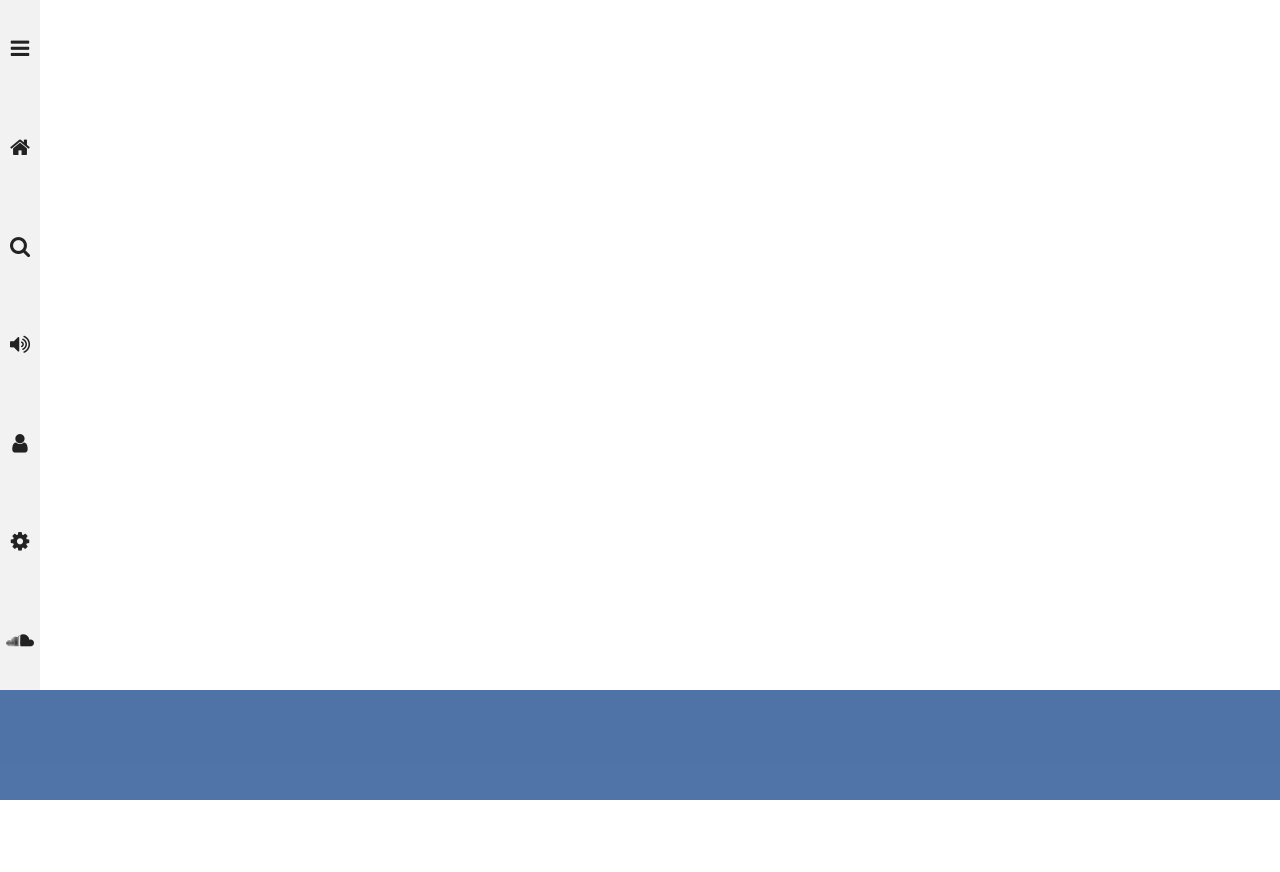
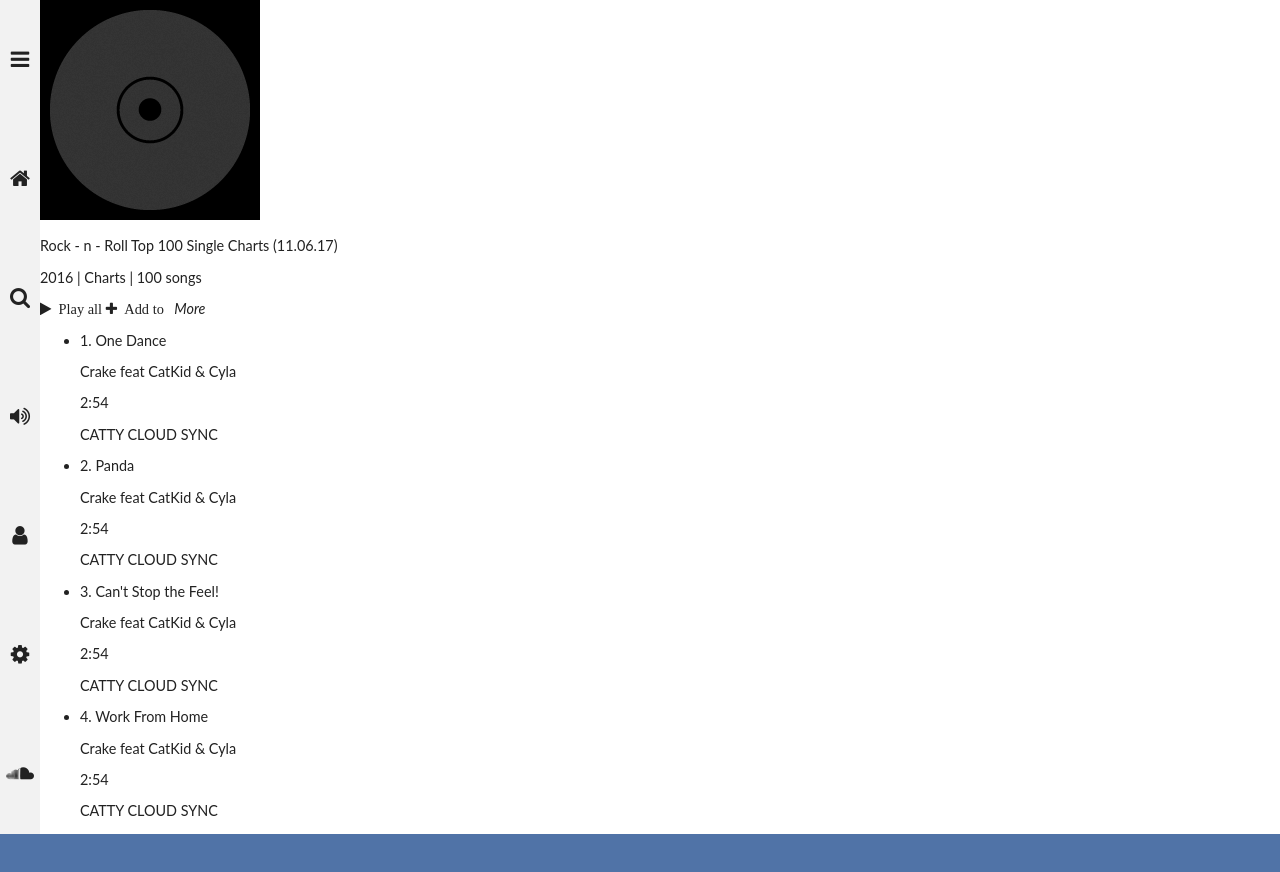
Before and after one commit to kevcoder/responsiveMusicApp, a plain HTML site: page index.html in a window 1280 px wide. Before the commit the page ends 800 px from the top, so only its background shows below. Drawn offline with Linux system fonts and the light colour scheme.

Commit message:
main content markup added

```diff
--- a/index.html
+++ b/index.html
@@ -20,8 +20,49 @@
 			<i class="fa fa-soundcloud"></i>
 		</aside>
 		<!-- Main section  -->
-		<section>
+		<section class="content">
+			<div class="music-head">
+				<!-- Album art -->
+				<img src="img/albumArt.png">
+			</div>
 
+			<!-- Album Details -->
+			<div>
+				<p>Rock - n - Roll Top 100 Single Charts (11.06.17)</p>
+				<p>2016 | Charts | 100 songs</p>
+			</div>
+			<!-- Music Controls -->
+			<div>
+				<i class="fa fa-play">&nbsp; Play all</i>
+				<i class="fa fa-plus">&nbsp; Add to</i>
+				<i class=”fa fa-ellipsish”>&nbsp; More</i>
+			</div>
+			<ul class="music-list">
+				<li>
+					<p>1. One Dance</p>
+					<p>Crake feat CatKid &amp; Cyla</p>
+					<p>2:54</p>
+					<p><span class="catty-cloud">CATTY CLOUD SYNC</span></p>
+				</li>
+				<li>
+					<p>2. Panda</p>
+					<p>Crake feat CatKid &amp; Cyla</p>
+					<p>2:54</p>
+					<p><span class="catty-cloud">CATTY CLOUD SYNC</span></p>
+				</li>
+				<li>
+					<p>3. Can't Stop the Feel! </p>
+					<p>Crake feat CatKid &amp; Cyla</p>
+					<p>2:54</p>
+					<p><span class="catty-cloud">CATTY CLOUD SYNC</span></p>
+				</li>
+				<li>
+					<p>4. Work From Home</p>
+					<p>Crake feat CatKid &amp; Cyla</p>
+					<p>2:54</p>
+					<p><span class="catty-cloud">CATTY CLOUD SYNC</span></p>
+				</li>
+			</ul>
 		</section>
 	</main>
 	<footer></footer>
```
Also changed, not shown: img/albumArt.png (added), 2 other files.
